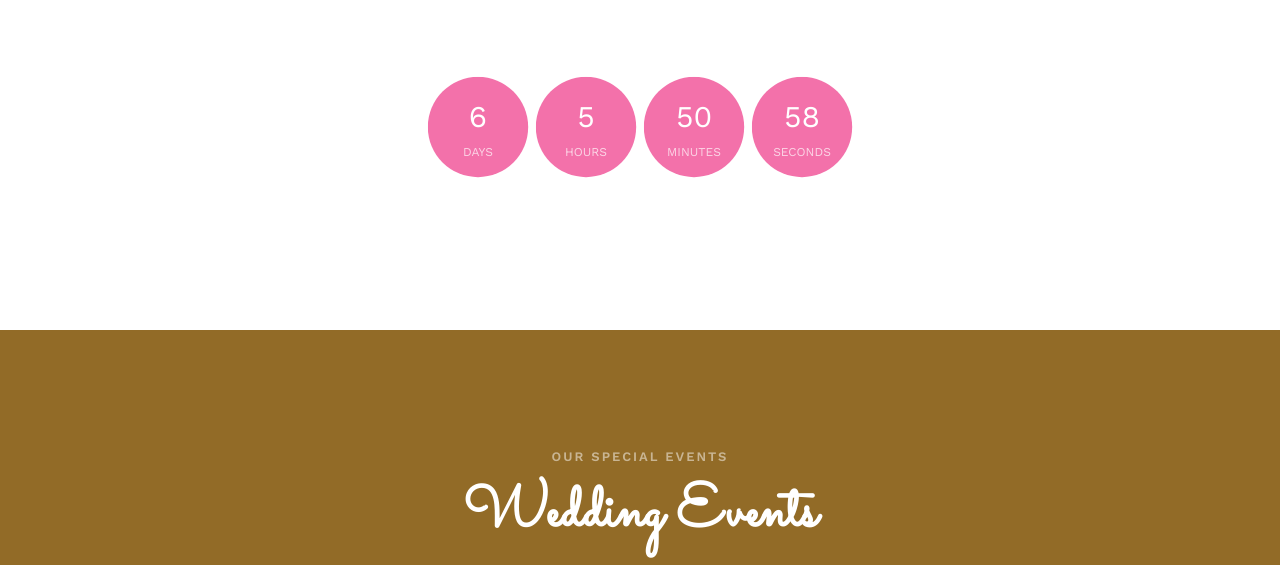
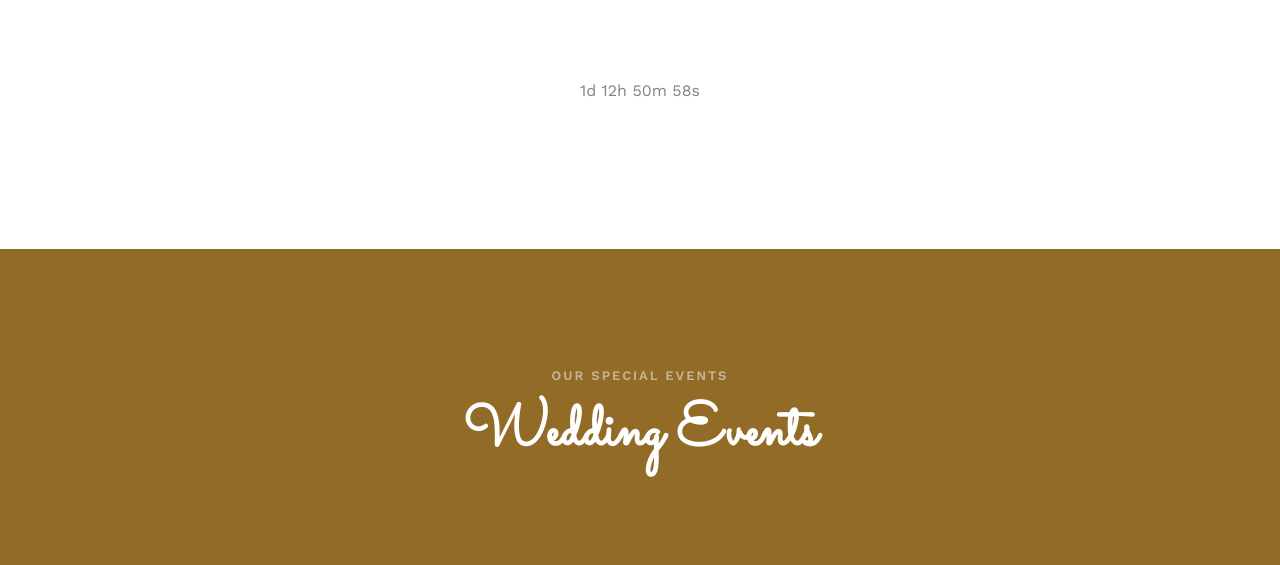
Before and after one commit to monisaawedsmurali/monisaawedsmurali, a plain HTML site: page index.html in a window 1280 px wide. Shown: the part 1208-1773 px from the top of the page. Drawn offline with nearby package versions, Linux system fonts and the light colour scheme; files whose address does not match are found by name.

Commit message:
corrected counter

```diff
--- a/index.html
+++ b/index.html
@@ -98,7 +98,7 @@
 					<p>We invite you to celebrate our wedding</p>
 				</div>
 			</div>
-			<div class="simply-countdown simply-countdown-one text-center"></div>
+			<div class="simply-countdown simply-countdown-one text-center" id="demo"></div>
 		</div>
 	</div>
 </section>
@@ -180,23 +180,73 @@
 	<script src="js/main.js"></script>
 
 	<script>
-    var d = new Date(new Date().getTime() + 20 * 120 * 120 * 2000);
+		// Set the date we're counting down to
+		var countDownDate = new Date("Aug 31, 2018 07:00:00").getTime();
 
-    // default example
-    simplyCountdown('.simply-countdown-one', {
-        year: d.getFullYear(),
-        month: d.getMonth() + 1,
-        day: d.getDate()
-    });
+		// Update the count down every 1 second
+		var x = setInterval(function() {
 
-    //jQuery example
-    $('#simply-countdown-losange').simplyCountdown({
-        year: d.getFullYear(),
-        month: d.getMonth() + 1,
-        day: d.getDate(),
-        enableUtc: false
-    });
+		  // Get todays date and time
+		  var now = new Date().getTime();
+
+		  // Find the distance between now and the count down date
+		  var distance = countDownDate - now;
+
+		  // Time calculations for days, hours, minutes and seconds
+		  var days = Math.floor(distance / (1000 * 60 * 60 * 24));
+		  var hours = Math.floor((distance % (1000 * 60 * 60 * 24)) / (1000 * 60 * 60));
+		  var minutes = Math.floor((distance % (1000 * 60 * 60)) / (1000 * 60));
+		  var seconds = Math.floor((distance % (1000 * 60)) / 1000);
+
+		  // Display the result in the element with id="demo"
+		  document.getElementById("demo").innerHTML = days + "d " + hours + "h "
+		  + minutes + "m " + seconds + "s ";
+
+		  // If the count down is finished, write some text
+		  if (distance < 0) {
+		    clearInterval(x);
+		    document.getElementById("demo").innerHTML = "EXPIRED";
+		  }
+		}, 1000);
 </script>
 
 	</body>
 </html>
+
+
+
+
+
+<!-- Display the countdown timer in an element
+<p id="demo"></p>
+
+<script>
+// Set the date we're counting down to
+var countDownDate = new Date("Jan 5, 2019 15:37:25").getTime();
+
+// Update the count down every 1 second
+var x = setInterval(function() {
+
+  // Get todays date and time
+  var now = new Date().getTime();
+
+  // Find the distance between now and the count down date
+  var distance = countDownDate - now;
+
+  // Time calculations for days, hours, minutes and seconds
+  var days = Math.floor(distance / (1000 * 60 * 60 * 24));
+  var hours = Math.floor((distance % (1000 * 60 * 60 * 24)) / (1000 * 60 * 60));
+  var minutes = Math.floor((distance % (1000 * 60 * 60)) / (1000 * 60));
+  var seconds = Math.floor((distance % (1000 * 60)) / 1000);
+
+  // Display the result in the element with id="demo"
+  document.getElementById("demo").innerHTML = days + "d " + hours + "h "
+  + minutes + "m " + seconds + "s ";
+
+  // If the count down is finished, write some text
+  if (distance < 0) {
+    clearInterval(x);
+    document.getElementById("demo").innerHTML = "EXPIRED";
+  }
+}, 1000);
+</script> -->
```
